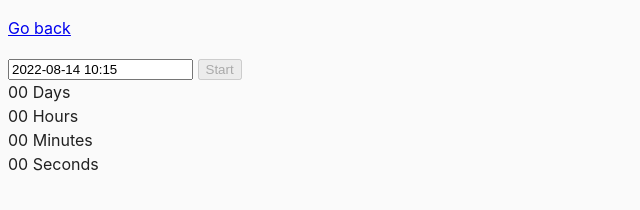
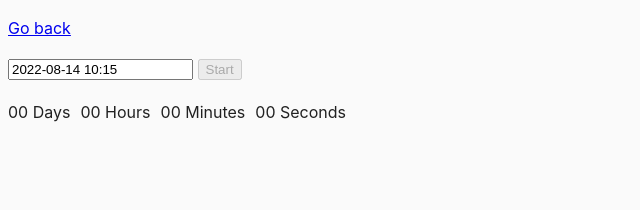
Before and after one commit to aleksey-prokopchuk/goit-js-hw-09, a website built with Parcel: page src/02-timer.html in a window 1280 px wide. Shown: the whole page, without its empty margins (0-640 px from the left). Built offline with nearby package versions, Linux system fonts and the light colour scheme.

Commit message:
Добавив стилі до таймера

```diff
--- a/src/css/common.css
+++ b/src/css/common.css
@@ -16,3 +16,9 @@ img {
   display: block;
   max-width: 100%;
 }
+
+.timer {
+  display: flex;
+  gap: 10px;
+  margin-top: 20px;
+}
```
